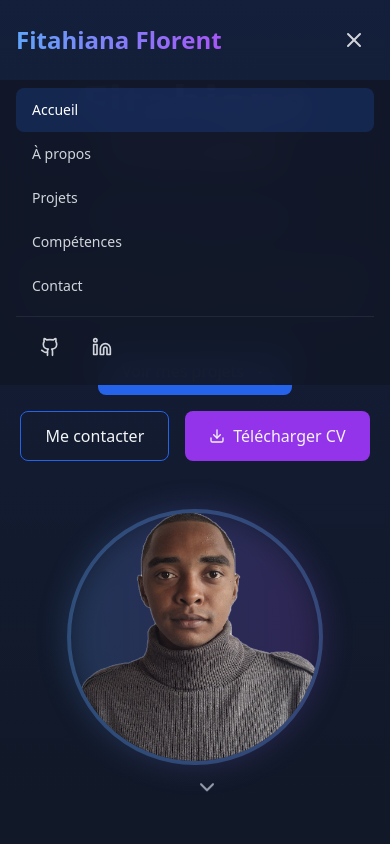
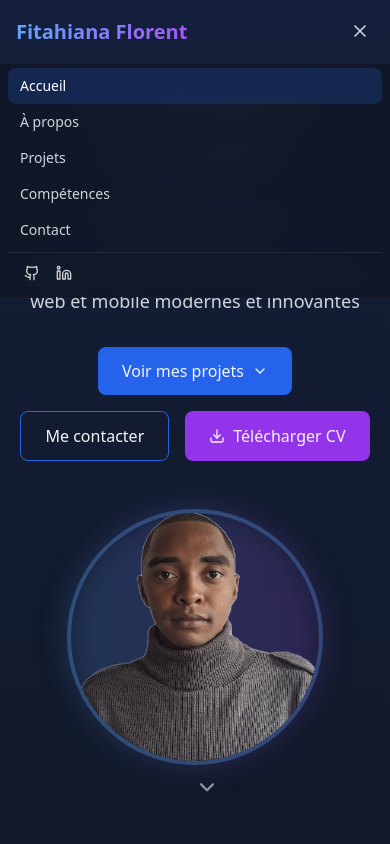
Before and after one commit to DarkZangetsu/Tailwinds-React-Portfolio, a React (Vite) app: page / in a window 390 px wide. Both pictures are taken after a click on the button 354 px from the left and 40 px from the top of the page. Shown: the top 844 px of the page. Built offline with nearby package versions, Linux system fonts and the light colour scheme.

Commit message:
fix resposive navbar mobile

```diff
--- a/src/components/navigaiton/Navbar.jsx
+++ b/src/components/navigaiton/Navbar.jsx
@@ -1,5 +1,5 @@
 /* eslint-disable react/prop-types */
-import  { useState, useEffect } from 'react';
+import { useState, useEffect } from 'react';
 import { Github, Linkedin, Menu, X } from 'lucide-react';
 
 const Navbar = ({ activeSection }) => {
@@ -26,7 +26,7 @@ const Navbar = ({ activeSection }) => {
   const scrollToSection = (href) => {
     setIsOpen(false);
     const element = document.querySelector(href);
-    const offset = 80; // Hauteur de la navbar
+    const offset = isScrolled ? 60 : 80; // Ajuster l'offset en fonction de l'état de défilement
     const bodyRect = document.body.getBoundingClientRect().top;
     const elementRect = element.getBoundingClientRect().top;
     const elementPosition = elementRect - bodyRect;
@@ -47,7 +47,11 @@ const Navbar = ({ activeSection }) => {
       }`}
     >
       <div className="max-w-7xl mx-auto px-4 sm:px-6 lg:px-8">
-        <div className="flex items-center justify-between h-20">
+        <div className={`flex items-center justify-between ${
+          isScrolled
+            ? 'md:h-16 h-12' // Hauteur encore plus réduite en mode mobile lors du défilement
+            : 'md:h-20 h-16' // Hauteur mobile réduite par défaut
+        }`}>
           {/* Logo */}
           <div className="flex-shrink-0">
             <a
@@ -56,7 +60,11 @@ const Navbar = ({ activeSection }) => {
                 e.preventDefault();
                 scrollToSection('#home');
               }}
-              className="text-2xl font-bold bg-clip-text text-transparent bg-gradient-to-r from-blue-400 to-purple-500"
+              className={`font-bold bg-clip-text text-transparent bg-gradient-to-r from-blue-400 to-purple-500 ${
+                isScrolled
+                  ? 'text-lg md:text-2xl' // Taille réduite en mode mobile lors du défilement
+                  : 'text-xl md:text-2xl'
+              }`}
             >
               Fitahiana Florent
             </a>
@@ -105,10 +113,10 @@ const Navbar = ({ activeSection }) => {
           <div className="md:hidden">
             <button
               onClick={() => setIsOpen(!isOpen)}
-              className="p-2 rounded-lg text-gray-300 hover:text-white hover:bg-gray-800/50 transition-all"
+              className="p-1 rounded-lg text-gray-300 hover:text-white hover:bg-gray-800/50 transition-all"
               aria-label="Menu"
             >
-              {isOpen ? <X className="w-6 h-6" /> : <Menu className="w-6 h-6" />}
+              {isOpen ? <X className="w-5 h-5" /> : <Menu className="w-5 h-5" />}
             </button>
           </div>
         </div>
@@ -116,13 +124,18 @@ const Navbar = ({ activeSection }) => {
 
       {/* Mobile menu */}
       <div
-        className={`md:hidden transition-all duration-300 ${
+        className={`md:hidden fixed inset-x-0 transition-all duration-300 ${
           isOpen
             ? 'opacity-100 translate-y-0'
             : 'opacity-0 -translate-y-4 pointer-events-none'
         }`}
+        style={{
+          maxHeight: 'calc(100vh - 60px)',  // Limite la hauteur du menu
+          overflowY: 'auto',                // Permet le défilement si nécessaire
+          top: isScrolled ? '48px' : '64px' // Position dynamique en fonction de la hauteur de la barre
+        }}
       >
-        <div className="px-4 py-2 bg-gray-900/95 backdrop-blur-lg">
+        <div className="px-2 py-1 bg-gray-900/95 backdrop-blur-lg">
           {navLinks.map(({ href, label }) => (
             <a
               key={href}
@@ -131,7 +144,7 @@ const Navbar = ({ activeSection }) => {
                 e.preventDefault();
                 scrollToSection(href);
               }}
-              className={`block px-4 py-3 rounded-lg text-sm transition-all duration-300 ${
+              className={`block px-3 py-2 rounded-lg text-sm transition-all duration-300 ${
                 activeSection === href.slice(1)
                   ? 'text-white bg-blue-600/20 font-medium'
                   : 'text-gray-300 hover:text-white hover:bg-gray-800/50'
@@ -140,20 +153,20 @@ const Navbar = ({ activeSection }) => {
               {label}
             </a>
           ))}
-          <div className="flex gap-4 px-4 py-3 border-t border-gray-800 mt-2">
+          <div className="flex gap-2 px-3 py-2 border-t border-gray-800 mt-1">
             <a
-              href="#"
-              className="p-2 text-gray-300 hover:text-white rounded-lg hover:bg-gray-800/50 transition-all"
+              href="https://github.com/DarkZangetsu"
+              className="p-1 text-gray-300 hover:text-white rounded-lg hover:bg-gray-800/50 transition-all"
               aria-label="GitHub"
             >
-              <Github className="w-5 h-5" />
+              <Github className="w-4 h-4" />
             </a>
             <a
-              href="#"
-              className="p-2 text-gray-300 hover:text-white rounded-lg hover:bg-gray-800/50 transition-all"
+              href="https://www.linkedin.com/in/fitahiana-florent-rakotosalama/"
+              className="p-1 text-gray-300 hover:text-white rounded-lg hover:bg-gray-800/50 transition-all"
               aria-label="LinkedIn"
             >
-              <Linkedin className="w-5 h-5" />
+              <Linkedin className="w-4 h-4" />
             </a>
           </div>
         </div>
```
